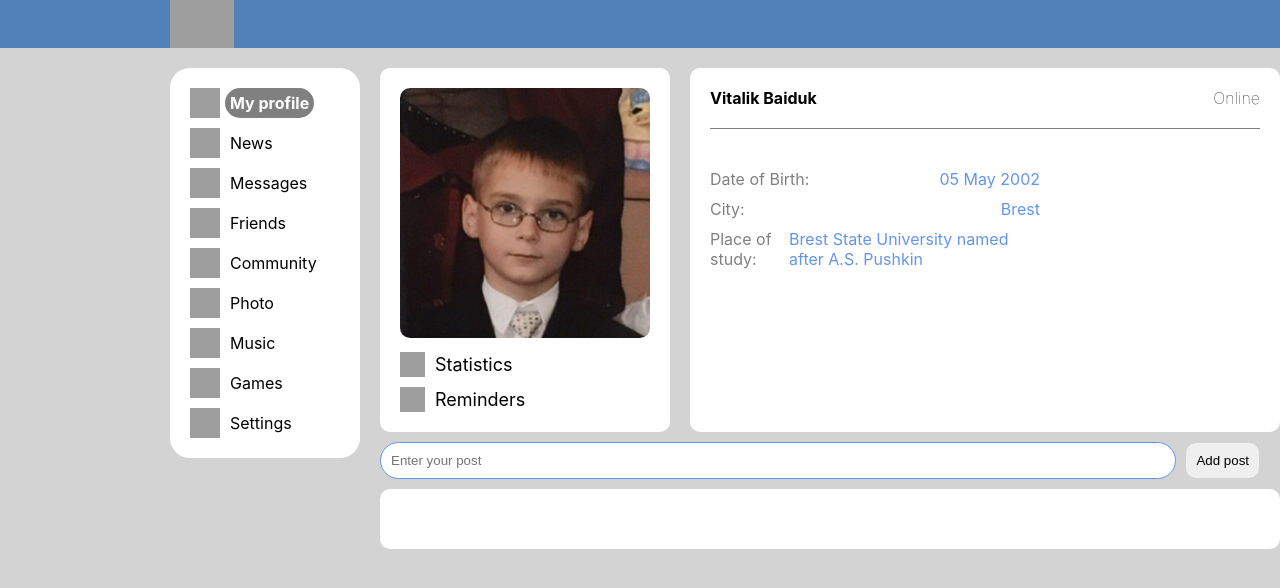
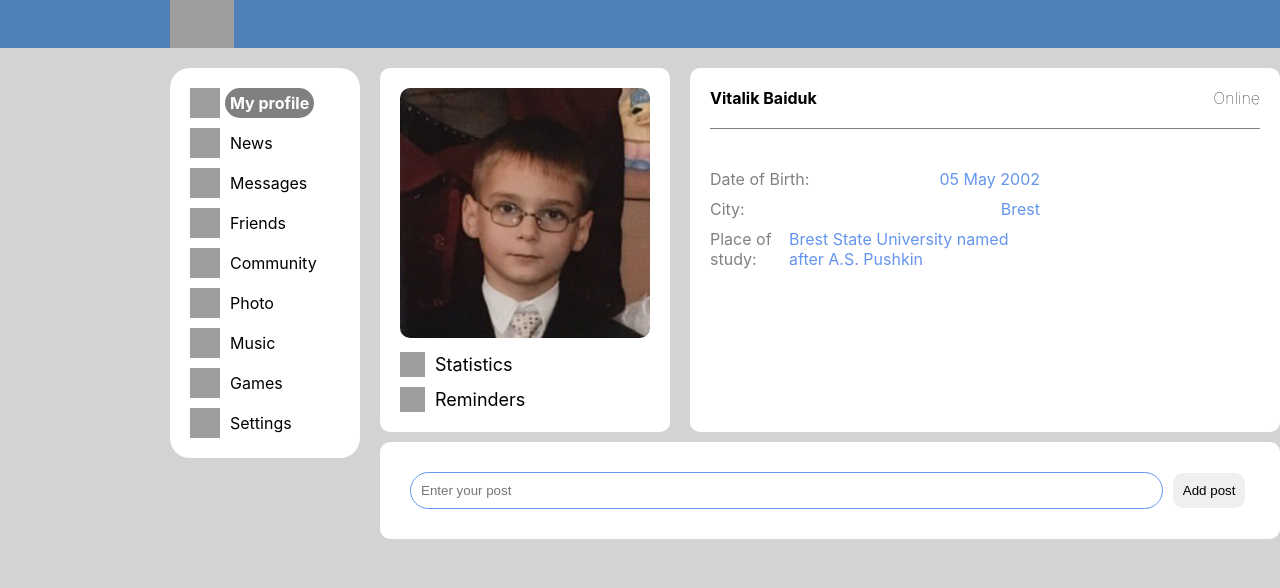
Before and after one commit to VitalikBaiduk/PutSamuraya, a React (Create React App) app: page /profile in a window 1280 px wide. Shown: the top 588 px of the page. Built offline with nearby package versions, Linux system fonts and the light colour scheme; grey boxes are pictures that could not be loaded.

Commit message:
add container components

```diff
--- a/src/App.tsx
+++ b/src/App.tsx
@@ -12,8 +12,9 @@ import {Photo} from "./components/Photo/Photo";
 import {Music} from "./components/Music/Music";
 import {Games} from "./components/Games/Games";
 import {Settings} from "./components/Settings/Settings";
-import {ActionType, StateType} from "./redux/state";
-import {AppStateType} from "./redux/redux-store";
+import {ActionType} from "./redux/state";
+import {AppStateType, store} from "./redux/redux-store";
+import {DialogsContainer} from "./components/DialogsContainer";
 
 type PropsTypeApp = {
     state: AppStateType
@@ -29,18 +30,13 @@ function App(props: PropsTypeApp) {
                     <Nav/>
                     <Route path="/profile" render={() =>
                         <Profile
-                            posts={props.state.profileReducer.posts}
-                            dispatch={props.dispatch}
-                            newInputValue={props.state.profileReducer.newInputValue}
+                            // posts={props.state.profileReducer.posts}
+                            // dispatch={props.dispatch}
+                            // newInputValue={props.state.profileReducer.newInputValue}
                         />}/>
                     <Route path="/news" component={News}/>
                     <Route path="/dialogs" render={() =>
-                        <Dialogs
-                            arrOfPeople={props.state.dialogsReducer.arrOfPeople}
-                            arrMessage={props.state.dialogsReducer.arrMessage}
-                            message={props.state.dialogsReducer.newMessageDialogs}
-                            dispatch={props.dispatch}
-                        />}/>
+                        <DialogsContainer store={store}/>}/>
                     <Route path="/friends" render={() =>
                         <Friends
                             friends={props.state.friendsReducer.friends}
--- a/src/components/Dialogs/Dialogs.tsx
+++ b/src/components/Dialogs/Dialogs.tsx
@@ -7,13 +7,14 @@ import {
     ArrMessageType,
     ArrOfPeopleType,
 } from "../../redux/state";
-import {sendMessageActionCreator, updateNewMessageBodyActionCreator} from "../../redux/dialogsReducer";
 
 type DialogsPropsType = {
-    dispatch: (action: ActionType) => void
     arrOfPeople: Array<ArrOfPeopleType>
     arrMessage: Array<ArrMessageType>
     message: string
+    addNewMessage: (e: ChangeEvent<HTMLInputElement>) => void
+    sendMessage: () => void
+    pressEnter: (e: KeyboardEvent<HTMLInputElement>) => void
 }
 
 export const Dialogs = (props: DialogsPropsType) => {
@@ -32,15 +33,15 @@ export const Dialogs = (props: DialogsPropsType) => {
     })
 
     const addNewMessage = (e: ChangeEvent<HTMLInputElement>) => {
-        props.dispatch(updateNewMessageBodyActionCreator(e.currentTarget.value))
+        props.addNewMessage(e)
     }
     const sendMessage = () => {
-        props.dispatch(sendMessageActionCreator())
+        props.sendMessage()
     }
 
     const pressEnter = (e: KeyboardEvent<HTMLInputElement>) => {
         if (e.key === "Enter") {
-            props.dispatch(sendMessageActionCreator())
+            props.pressEnter(e)
         }
     }
 
@@ -52,7 +53,8 @@ export const Dialogs = (props: DialogsPropsType) => {
             <div className={classes.messagePeople}>
                 {dialogsMessage}
                 <div className={classes.inputAndButtonDialogs}>
-                    <input onKeyPress={pressEnter} placeholder="Enter your message" onChange={addNewMessage} value={props.message}
+                    <input onKeyPress={pressEnter} placeholder="Enter your message" onChange={addNewMessage}
+                           value={props.message}
                            className={classes.inputDialogs}/>
                     <button onClick={sendMessage} className={classes.buttonDialogs}>Send</button>
                 </div>
--- a/src/components/Dialogs/DialogsItem/DialogsItem.tsx
+++ b/src/components/Dialogs/DialogsItem/DialogsItem.tsx
@@ -7,7 +7,6 @@ export type DialogsItemType = {
     path: string
     img: string
 }
-
 
 export const DialogsItem = (props: DialogsItemType) => {
     return (
--- /dev/null
+++ b/src/components/DialogsContainer.tsx
@@ -0,0 +1,44 @@
+import {ActionType, ArrMessageType, ArrOfPeopleType} from "../redux/state";
+import {DialogsItem} from "./Dialogs/DialogsItem/DialogsItem";
+import {MessageOfDialog} from "./Dialogs/MessangeOfDialogs/MessageOfDialog";
+import React, {ChangeEvent, KeyboardEvent} from "react";
+import {dialogsReducerType, sendMessageActionCreator, updateNewMessageBodyActionCreator} from "../redux/dialogsReducer";
+import classes from "./Dialogs/Dialogs.module.css";
+import {EmptyObject, Store} from "redux";
+import {profileReducerStateType} from "../redux/profileReducer";
+import {friendsReducerStateType} from "../redux/friendsReducer";
+import {Dialogs} from "./Dialogs/Dialogs";
+
+type DialogsContainerType = {
+    store: Store<EmptyObject & { profileReducer: profileReducerStateType, dialogsReducer: dialogsReducerType, friendsReducer: friendsReducerStateType }, ActionType>
+}
+
+export const DialogsContainer = (props: DialogsContainerType) => {
+    let state = props.store.getState()
+
+    const addNewMessage = (e: ChangeEvent<HTMLInputElement>) => {
+        props.store.dispatch(updateNewMessageBodyActionCreator(e.currentTarget.value))
+    }
+    const sendMessage = () => {
+        props.store.dispatch(sendMessageActionCreator())
+    }
+
+    const pressEnter = (e: KeyboardEvent<HTMLInputElement>) => {
+        if (e.key === "Enter") {
+            props.store.dispatch(sendMessageActionCreator())
+        }
+    }
+
+    return (
+        <div className={classes.dialogs}>
+            <Dialogs
+                arrOfPeople={state.dialogsReducer.arrOfPeople}
+                arrMessage={state.dialogsReducer.arrMessage}
+                message={state.dialogsReducer.newMessageDialogs}
+                addNewMessage={addNewMessage}
+                sendMessage={sendMessage}
+                pressEnter={pressEnter}
+            />
+        </div>
+    )
+}
--- a/src/components/Profile/Post/Post.module.css
+++ b/src/components/Profile/Post/Post.module.css
@@ -24,15 +24,14 @@
 
 .textPost {
     display: inline-block;
-    margin-left: 20px;
-    margin-bottom: 20px;
+  margin: 20px 0 10px 0;
     background: lightgrey;
     border-radius: 20px 20px 20px 0px;
     padding: 20px
 }
 
 .inputProfile {
-    width: 88%;
+    width: 87%;
     padding: 10px;
     border-radius: 20px;
     outline: none;
@@ -48,5 +47,5 @@
 }
 
 .mainInput {
-    margin: 10px 20px;
+    /*margin: 10px 20px;*/
 }
--- /dev/null
+++ b/src/components/Profile/Post/PostContainer.tsx
@@ -0,0 +1,35 @@
+import {
+    addPostActionCreator,
+    changeInputValueActionCreator,
+    profileReducerStateType
+} from "../../../redux/profileReducer";
+import React, {ChangeEvent} from "react";
+import {ActionType, ArrPostsType} from "../../../redux/state";
+import {Posts} from "./Posts";
+import {EmptyObject, Store} from "redux";
+import {dialogsReducerType} from "../../../redux/dialogsReducer";
+import {friendsReducerStateType} from "../../../redux/friendsReducer";
+
+export type PostContainerType = {
+    store: Store<EmptyObject & { profileReducer: profileReducerStateType, dialogsReducer: dialogsReducerType, friendsReducer: friendsReducerStateType }, ActionType>
+}
+export const PostContainer = (props: PostContainerType) => {
+    let state = props.store.getState()
+    const addPosts = () => {
+        if (props.store.getState().profileReducer.newInputValue) {
+            props.store.dispatch(addPostActionCreator())
+        }
+    }
+    const onChange = (text: ChangeEvent<HTMLInputElement>) => {
+        props.store.dispatch(changeInputValueActionCreator(text.currentTarget.value))
+    }
+    return (
+        <div>
+            <Posts
+                addPosts={addPosts}
+                onChange={onChange}
+                newInputValue={state.profileReducer.newInputValue}
+                posts={state.profileReducer.posts}/>
+        </div>
+    )
+}
--- a/src/components/Profile/Post/Posts.tsx
+++ b/src/components/Profile/Post/Posts.tsx
@@ -1,17 +1,37 @@
-import React from 'react';
+import React, {ChangeEvent} from 'react';
 import classes from "./Post.module.css";
-import {ArrPostsType} from "../../../redux/state";
+import {ActionType, ArrPostsType} from "../../../redux/state";
 
 type PropsType = {
+    newInputValue: string
     posts: Array<ArrPostsType>
+    addPosts: () => void
+    onChange: (e: ChangeEvent<HTMLInputElement>) => void
 }
 
 export const Posts = (props: PropsType) => {
+
+    const onAddPosts = () => {
+        props.addPosts()
+    }
+    const onPostChange = (e: ChangeEvent<HTMLInputElement>) => {
+        props.onChange(e)
+    }
     return (
+
         <div className={classes.post}>
+            <div className={classes.mainInput}>
+                <input placeholder='Enter your post'
+                       className={classes.inputProfile}
+                       value={props.newInputValue}
+                       onChange={onPostChange}/>
+                <button onClick={onAddPosts} className={classes.buttonProfile}>Add post
+                </button>
+            </div>
             {props.posts.map((p) => {
                 return <div key={p.id}><p className={classes.textPost}>{p.text}</p></div>
             })}
+
         </div>
     )
 }
--- a/src/components/Profile/Profile.tsx
+++ b/src/components/Profile/Profile.tsx
@@ -2,15 +2,15 @@ import React from 'react';
 import classes from "./Profile.module.css";
 import {ProtoAndInfo} from "./PhotoAndInfo";
 import {DescriptionProfile} from "./DescriptionProfile";
-import {Posts} from "./Post/Posts";
-import {Input} from "./Post/Input";
 import {ActionType, ArrPostsType} from "../../redux/state";
+import {PostContainer} from "./Post/PostContainer";
+import {store} from "../../redux/redux-store";
 
 
 export type ProfileType = {
-    posts: Array<ArrPostsType>
-    dispatch: (action: ActionType) => void
-    newInputValue: string
+    // posts: Array<ArrPostsType>
+    // dispatch: (action: ActionType) => void
+    // newInputValue: string
 }
 
 export const Profile = (props: ProfileType) => {
@@ -21,10 +21,8 @@ export const Profile = (props: ProfileType) => {
                 <ProtoAndInfo/>
                 <DescriptionProfile/>
             </div>
-            <Input dispatch={props.dispatch}
-                   newInputValue={props.newInputValue}
-            />
-            <Posts posts={props.posts}/>
+            <PostContainer
+                store={store}/>
         </div>
-    )
+    );
 }
```
